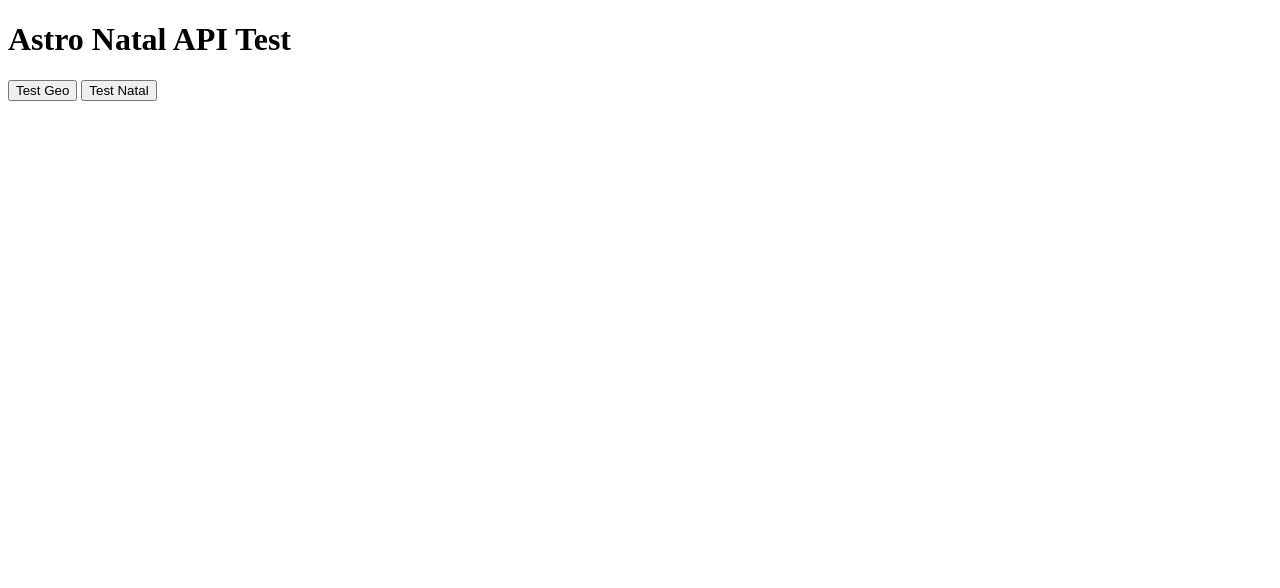
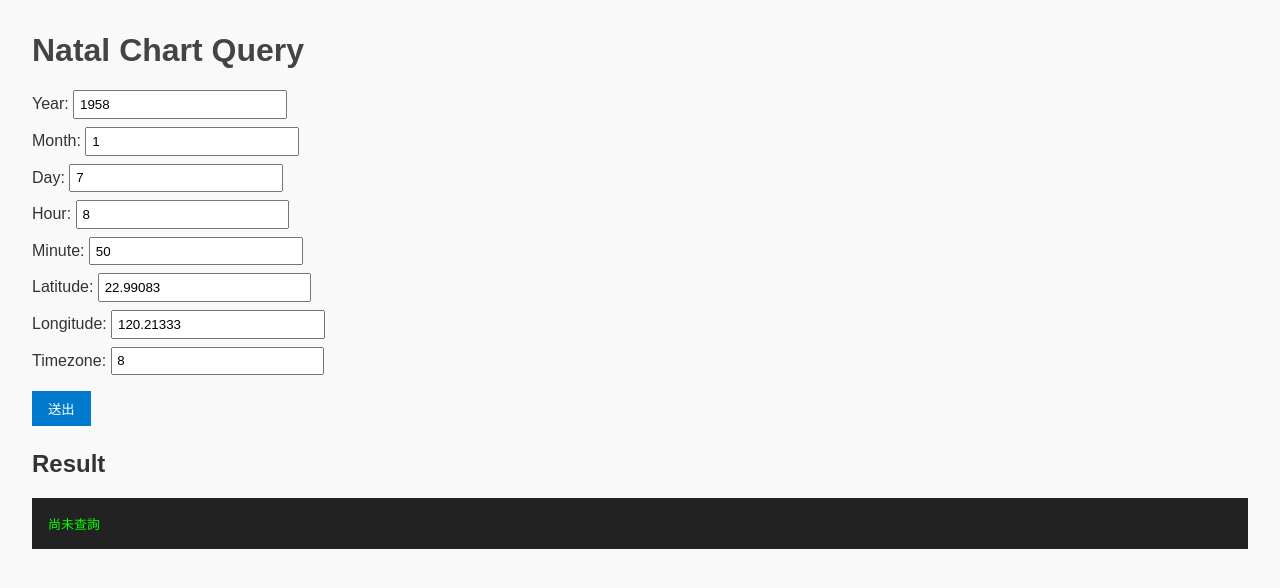
Before and after one commit to syunwang/astro-natal-clean, a website: page index.html in a window 1280 px wide. Drawn offline with Linux system fonts and the light colour scheme.

Commit message:
feat: 說明這次修改了什麼

```diff
--- a/index.html
+++ b/index.html
@@ -1,31 +1,99 @@
 <!DOCTYPE html>
 <html lang="en">
 <head>
-  <meta charset="UTF-8">
-  <title>Astro Natal Test</title>
+  <meta charset="UTF-8" />
+  <meta name="viewport" content="width=device-width, initial-scale=1.0"/>
+  <title>Natal Chart API Demo</title>
+  <style>
+    body {
+      font-family: Arial, sans-serif;
+      margin: 2rem;
+      background: #f9f9f9;
+      color: #333;
+    }
+    h1 {
+      color: #444;
+    }
+    form {
+      margin-bottom: 1.5rem;
+    }
+    label {
+      display: block;
+      margin-top: 0.5rem;
+    }
+    input {
+      padding: 0.3rem;
+      width: 200px;
+    }
+    button {
+      margin-top: 1rem;
+      padding: 0.5rem 1rem;
+      background: #007acc;
+      border: none;
+      color: white;
+      cursor: pointer;
+    }
+    pre {
+      background: #222;
+      color: #0f0;
+      padding: 1rem;
+      white-space: pre-wrap;
+      word-wrap: break-word;
+    }
+  </style>
 </head>
 <body>
-  <h1>Astro Natal API Test</h1>
-  <button onclick="testGeo()">Test Geo</button>
-  <button onclick="testNatal()">Test Natal</button>
-  <pre id="output"></pre>
+  <h1>Natal Chart Query</h1>
+
+  <form id="natalForm">
+    <label>Year: <input type="number" id="year" value="1958" required /></label>
+    <label>Month: <input type="number" id="month" value="1" required /></label>
+    <label>Day: <input type="number" id="day" value="7" required /></label>
+    <label>Hour: <input type="number" id="hour" value="8" required /></label>
+    <label>Minute: <input type="number" id="minute" value="50" required /></label>
+    <label>Latitude: <input type="text" id="latitude" value="22.99083" required /></label>
+    <label>Longitude: <input type="text" id="longitude" value="120.21333" required /></label>
+    <label>Timezone: <input type="number" id="timezone" value="8" required /></label>
+    <button type="submit">送出</button>
+  </form>
+
+  <h2>Result</h2>
+  <pre id="result">尚未查詢</pre>
+
   <script>
-    async function testGeo() {
-      const res = await fetch('/.netlify/functions/geo?place=Tainan');
-      document.getElementById('output').textContent = await res.text();
-    }
-    async function testNatal() {
-      const res = await fetch('/.netlify/functions/natal', {
-        method: 'POST',
-        headers: { 'Content-Type': 'application/json' },
-        body: JSON.stringify({
-          year: 1958, month: 1, day: 7,
-          hour: 8, minute: 50,
-          lat: 22.99083, lon: 120.21333, tz: 8, language: "en"
-        })
-      });
-      document.getElementById('output').textContent = await res.text();
-    }
+    document.getElementById('natalForm').addEventListener('submit', async function(e) {
+      e.preventDefault();
+
+      const payload = {
+        year: parseInt(document.getElementById('year').value),
+        month: parseInt(document.getElementById('month').value),
+        day: parseInt(document.getElementById('day').value),
+        hour: parseInt(document.getElementById('hour').value),
+        minute: parseInt(document.getElementById('minute').value),
+        latitude: parseFloat(document.getElementById('latitude').value),
+        longitude: parseFloat(document.getElementById('longitude').value),
+        timezone: parseInt(document.getElementById('timezone').value),
+        seconds: 0,
+        language: "en"
+      };
+
+      document.getElementById('result').textContent = "⌛ Sending request...";
+
+      try {
+        const res = await fetch("/.netlify/functions/natal", {
+          method: "POST",
+          headers: { "Content-Type": "application/json" },
+          body: JSON.stringify(payload)
+        });
+
+        const data = await res.json();
+        document.getElementById('result').textContent =
+          JSON.stringify(data, null, 2);
+      } catch (err) {
+        document.getElementById('result').textContent =
+          "❌ Error: " + err.message;
+      }
+    });
   </script>
 </body>
 </html>
```
Also changed, not shown: 2 other files.
